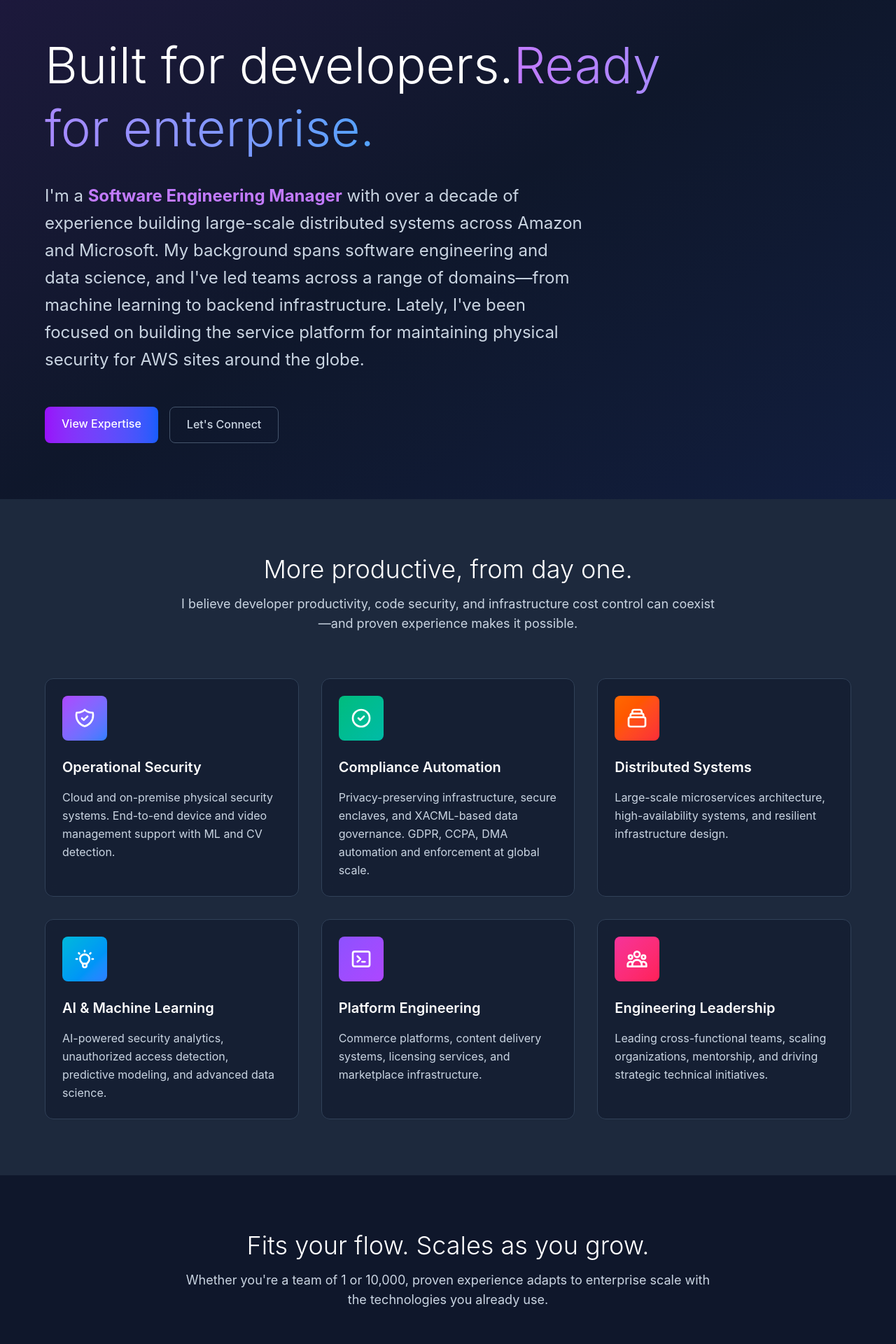
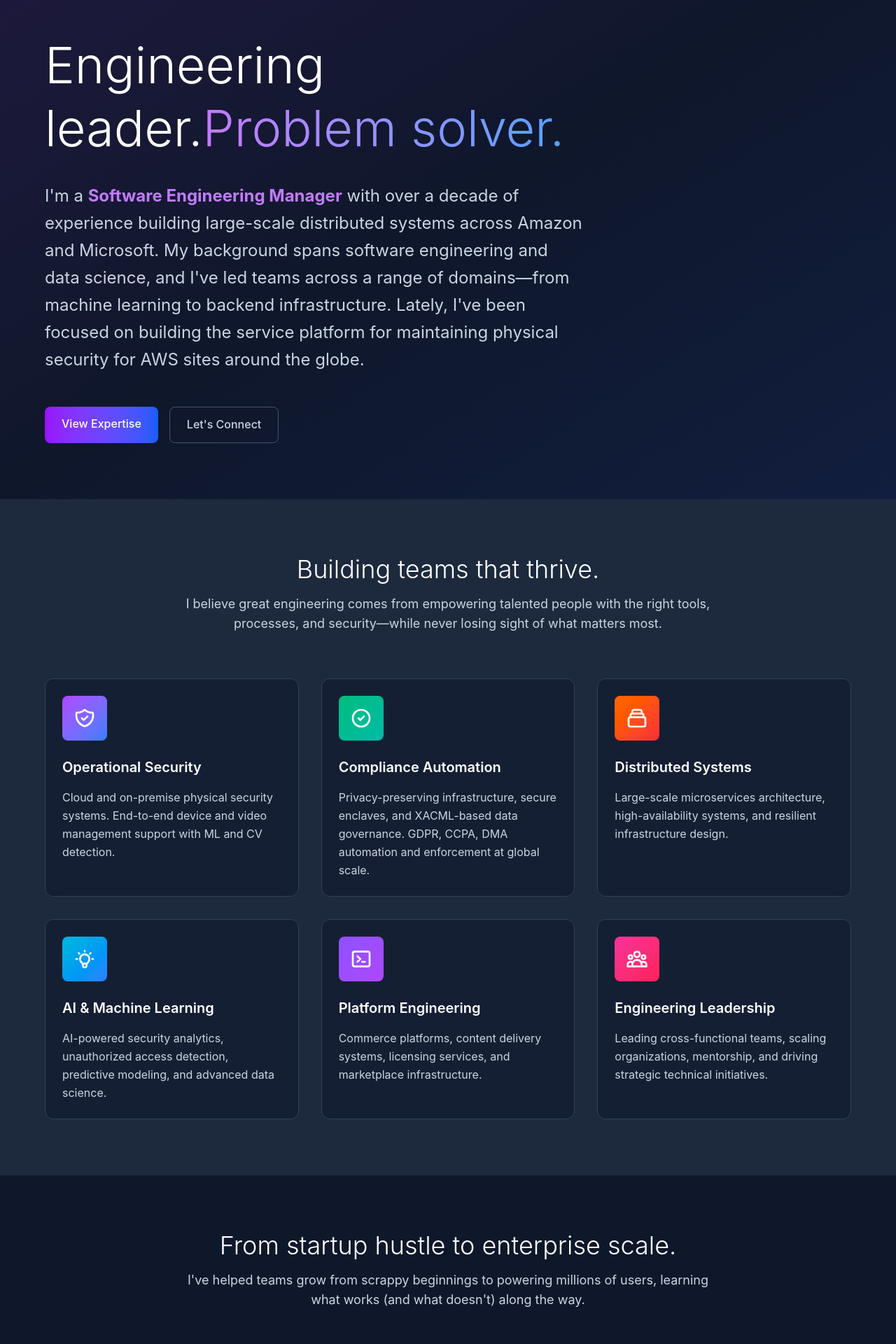
Before and after one commit to bphan1/resume, a Next.js app: page / in a window 1280 px wide. Shown: the part 80-2000 px from the top of the page at 70% size. Built offline with nearby package versions, Linux system fonts and the light colour scheme.

Commit message:
Made section headers less product-focused

```diff
--- a/src/app/page.tsx
+++ b/src/app/page.tsx
@@ -27,9 +27,9 @@ export default function Home() {
         <div className="max-w-6xl mx-auto relative z-10">
           <div className="max-w-4xl animate-fade-in-up">
             <h1 className="text-4xl md:text-6xl lg:text-7xl font-light mb-8 leading-tight text-white">
-              Built for developers.
+              Engineering leader.
               <span className="bg-gradient-to-r from-purple-400 to-blue-400 bg-clip-text text-transparent">
-                Ready for enterprise.
+                Problem solver.
               </span>
             </h1>
             <p className="text-lg md:text-xl lg:text-2xl text-slate-300 mb-12 leading-relaxed max-w-3xl">
@@ -52,10 +52,10 @@ export default function Home() {
         <div className="max-w-6xl mx-auto">
           <div className="mb-16 text-center">
             <h2 className="text-3xl md:text-4xl font-light text-white mb-4">
-              More productive, from day one.
+              Building teams that thrive.
             </h2>
             <p className="text-slate-300 text-lg max-w-3xl mx-auto">
-              I believe developer productivity, code security, and infrastructure cost control can coexist—and proven experience makes it possible.
+              I believe great engineering comes from empowering talented people with the right tools, processes, and security—while never losing sight of what matters most.
             </p>
           </div>
           <div className="grid grid-cols-1 md:grid-cols-2 lg:grid-cols-3 gap-8">
@@ -133,10 +133,10 @@ export default function Home() {
         <div className="max-w-6xl mx-auto">
           <div className="mb-16 text-center">
             <h2 className="text-3xl md:text-4xl font-light text-white mb-4">
-              Fits your flow. Scales as you grow.
+              From startup hustle to enterprise scale.
             </h2>
             <p className="text-slate-300 text-lg max-w-3xl mx-auto">
-              Whether you&apos;re a team of 1 or 10,000, proven experience adapts to enterprise scale with the technologies you already use.
+              I've helped teams grow from scrappy beginnings to powering millions of users, learning what works (and what doesn't) along the way.
             </p>
           </div>
           <div className="space-y-8">
@@ -252,10 +252,10 @@ export default function Home() {
         <div className="max-w-6xl mx-auto">
           <div className="mb-16 text-center">
             <h2 className="text-3xl md:text-4xl font-light text-white mb-4">
-              No more &quot;works on my machine&quot;.
+              Leadership through real experience.
             </h2>
             <p className="text-slate-300 text-lg max-w-3xl mx-auto">
-              Standardize and shift development from individual silos to scalable infrastructure—without sacrificing the tools, speed, or experience teams need.
+              My approach comes from years of learning what actually moves the needle—building trust, removing blockers, and creating systems that let great engineers do their best work.
             </p>
           </div>
           <div className="max-w-4xl mx-auto">
```
